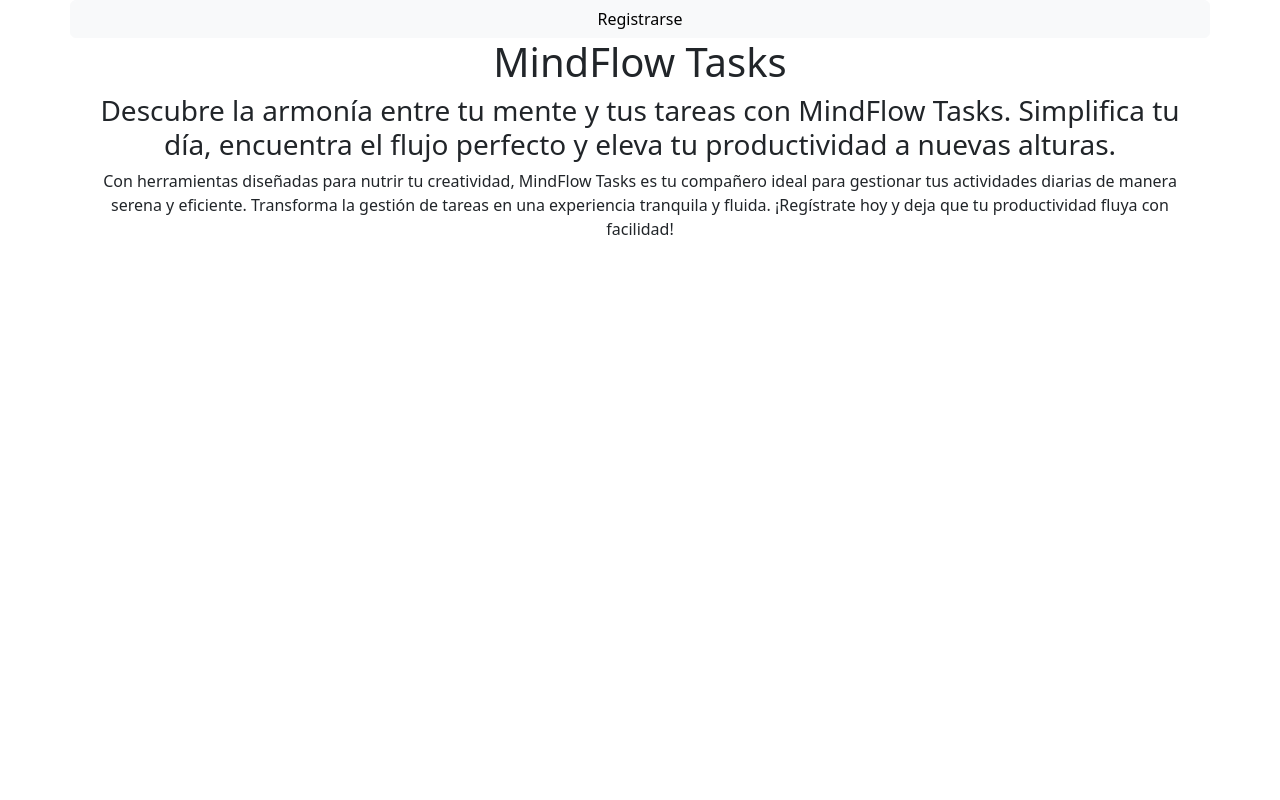
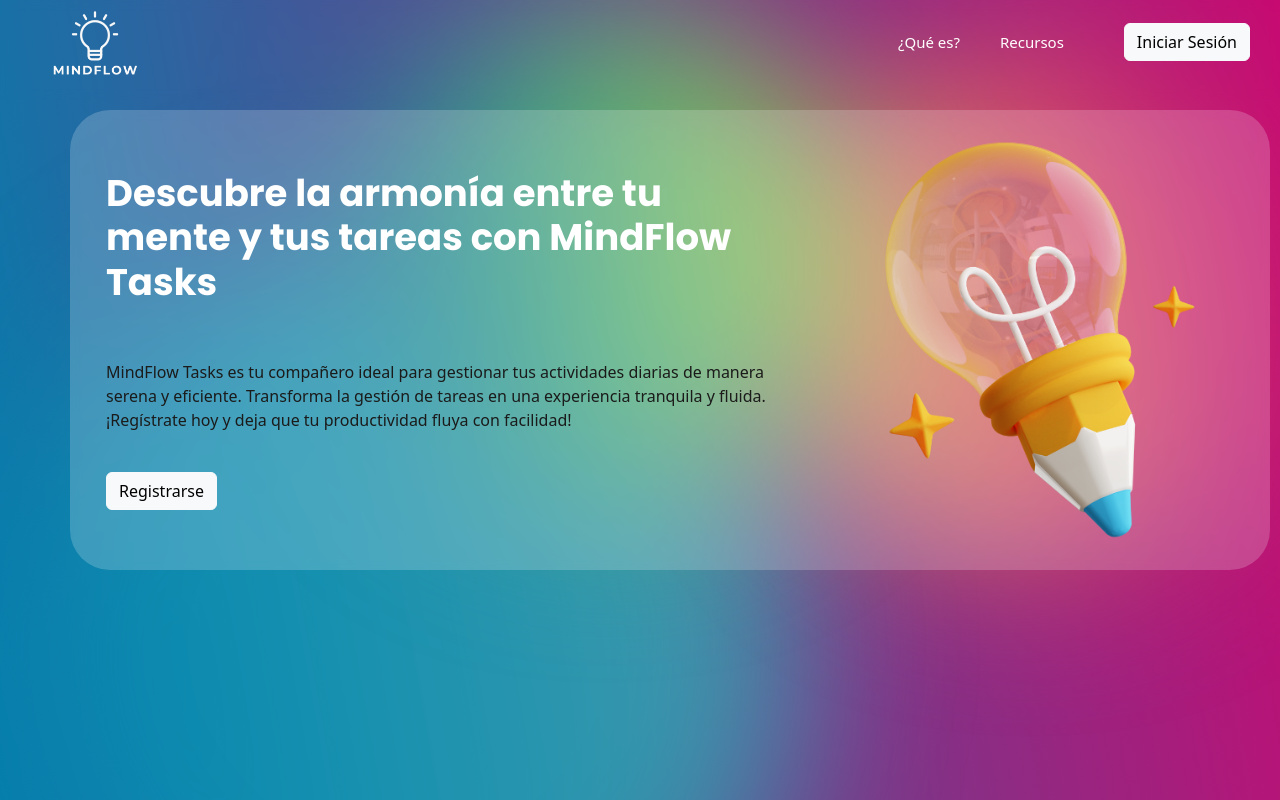
Before and after one commit to pinillajuanes/CRUD-Firebase-ReactJS, a React (Create React App) app: page / in a window 1280 px wide. Shown: the top 800 px of the page. Built offline with nearby package versions, Linux system fonts and the light colour scheme.

Commit message:
Agrega estilos landing

```diff
--- a/public/index.html
+++ b/public/index.html
@@ -13,6 +13,9 @@
     <link rel="manifest" href="%PUBLIC_URL%/manifest.json" />
     <title>React App</title>
     <link rel="stylesheet" href="https://cdnjs.cloudflare.com/ajax/libs/font-awesome/6.4.2/css/all.min.css" integrity="sha512-z3gLpd7yknf1YoNbCzqRKc4qyor8gaKU1qmn+CShxbuBusANI9QpRohGBreCFkKxLhei6S9CQXFEbbKuqLg0DA==" crossorigin="anonymous" referrerpolicy="no-referrer" />
+    <link rel="preconnect" href="https://fonts.googleapis.com">
+    <link rel="preconnect" href="https://fonts.gstatic.com" crossorigin>
+    <link href="https://fonts.googleapis.com/css2?family=Poppins:wght@700&display=swap" rel="stylesheet">
   </head>
   <body>
     <noscript>You need to enable JavaScript to run this app.</noscript>
--- a/src/App.css
+++ b/src/App.css
@@ -1,38 +1,14 @@
-.App {
-  text-align: center;
+body {
+  background-color: #D1B9DC;
+  margin: 0;
+  font-family: -apple-system, BlinkMacSystemFont, 'Segoe UI', 'Roboto', 'Oxygen',
+    'Ubuntu', 'Cantarell', 'Fira Sans', 'Droid Sans', 'Helvetica Neue',
+    sans-serif;
+  -webkit-font-smoothing: antialiased;
+  -moz-osx-font-smoothing: grayscale;
 }
 
-.App-logo {
-  height: 40vmin;
-  pointer-events: none;
+code {
+  font-family: source-code-pro, Menlo, Monaco, Consolas, 'Courier New',
+    monospace;
 }
-
-@media (prefers-reduced-motion: no-preference) {
-  .App-logo {
-    animation: App-logo-spin infinite 20s linear;
-  }
-}
-
-.App-header {
-  background-color: #282c34;
-  min-height: 100vh;
-  display: flex;
-  flex-direction: column;
-  align-items: center;
-  justify-content: center;
-  font-size: calc(10px + 2vmin);
-  color: white;
-}
-
-.App-link {
-  color: #61dafb;
-}
-
-@keyframes App-logo-spin {
-  from {
-    transform: rotate(0deg);
-  }
-  to {
-    transform: rotate(360deg);
-  }
-}
--- a/src/components/Home.js
+++ b/src/components/Home.js
@@ -1,14 +1,29 @@
-import React from 'react'
-import { Link } from 'react-router-dom'
+import React from 'react';
+import { Link } from 'react-router-dom';
+import '../styles/home.css';
+import Navbar from './Navbar';
+import bomb from '../assets/bomb.png';
 
 const Home = () => {
   return (
-    <div className='container'>
-      <div className='row'>
-        <Link to={`/register`} className='btn btn-light'>Registrarse</Link>
-        <h1>MindFlow Tasks</h1>
-        <h3>Descubre la armonía entre tu mente y tus tareas con MindFlow Tasks. Simplifica tu día, encuentra el flujo perfecto y eleva tu productividad a nuevas alturas.</h3>
-        <p>Con herramientas diseñadas para nutrir tu creatividad, MindFlow Tasks es tu compañero ideal para gestionar tus actividades diarias de manera serena y eficiente. Transforma la gestión de tareas en una experiencia tranquila y fluida. ¡Regístrate hoy y deja que tu productividad fluya con facilidad!</p>
+    <div className='back'>
+      <div id='up'></div>
+      <div id='down'></div>
+      <div id='left'></div>
+      <div id='right'></div>
+      <Navbar></Navbar>
+      <div className='details'>
+        <div className='text'>
+            <h3 id='slogan'>Descubre la armonía entre tu mente y tus tareas con MindFlow Tasks</h3>
+            <br></br>
+            <br></br>
+            <p id='explicacion'>MindFlow Tasks es tu compañero ideal para gestionar tus actividades diarias de manera serena y eficiente. Transforma la gestión de tareas en una experiencia tranquila y fluida. ¡Regístrate hoy y deja que tu productividad fluya con facilidad!</p>
+            <br></br>
+            <Link to={`/register`} className='btn btn-light' >Registrarse</Link>
+            </div>
+        <div className='foto'>
+            <img src={bomb} alt="bombilla" />
+        </div>
       </div>
     </div>
   )
--- /dev/null
+++ b/src/components/Navbar.js
@@ -0,0 +1,25 @@
+import React from 'react';
+import { Link } from 'react-router-dom';
+import '../styles/navbar.css';
+import DEA1 from '../assets/DEA1.png'
+
+const Navbar = () => {
+  return (
+    <div className='back'>
+      <nav>
+        <div className="logo">
+            <img src={DEA1} alt="logo" />
+        </div>
+        <ul className='nav-list'>
+            <li>¿Qué es?</li>
+            <li>Recursos</li>
+            <li></li>
+            <Link to={`/register`} className='btn btn-light'>Iniciar Sesión</Link>
+        </ul>
+
+      </nav>
+    </div>
+  )
+}
+
+export default Navbar
--- a/src/index.css
+++ b/src/index.css
@@ -1,4 +1,5 @@
 body {
+  background-color: #D1B9DC;
   margin: 0;
   font-family: -apple-system, BlinkMacSystemFont, 'Segoe UI', 'Roboto', 'Oxygen',
     'Ubuntu', 'Cantarell', 'Fira Sans', 'Droid Sans', 'Helvetica Neue',
@@ -6,8 +7,3 @@ body {
   -webkit-font-smoothing: antialiased;
   -moz-osx-font-smoothing: grayscale;
 }
-
-code {
-  font-family: source-code-pro, Menlo, Monaco, Consolas, 'Courier New',
-    monospace;
-}
--- /dev/null
+++ b/src/styles/home.css
@@ -0,0 +1,111 @@
+
+body{
+    margin: 0;
+    padding: 0;
+    min-height: 100vh;
+    background-image: linear-gradient(80deg, rgb(5, 124, 172), rgb(199, 10, 114)) ;
+    overflow: hidden;
+    font-family:  'poppins';
+
+}
+#up{
+    position: absolute;
+    height: 800px;
+    width: 800px;
+    border-radius: 50% ;
+    background-image: linear-gradient(80deg, rgb(5, 124, 172), rgb(43, 247, 202, 0.5)) ;
+    filter: blur(80px);
+    animation:down 30s infinite;
+}
+#down{
+    position: absolute;
+    right: 0;
+    height: 500px;
+    width: 500px;
+    border-radius: 50% ;
+    background-image: linear-gradient(80deg, rgb(245, 207, 82, 0.8), rgb(199, 10, 114)) ;
+    filter: blur(80px);
+    animation: up 30s infinite;
+}
+#left{
+    position: absolute;
+    height: 500px;
+    width: 500px;
+    border-radius: 50% ;
+    background-image: linear-gradient(80deg, rgb(5, 124, 172), rgb(183, 253, 52, 0.8)) ;
+    filter: blur(80px);
+    animation: left 30s 1s infinite;
+}
+#Right{
+    position: absolute;
+    height: 500px;
+    width: 500px;
+    border-radius: 50% ;
+    background-image: linear-gradient(80deg, rgb(26, 248, 18, 0.6), rgb(199, 10, 52, 0.8)) ;
+    filter: blur(80px);
+    animation: right 30s .5s infinite;
+}
+.details{
+    background-color: rgb(255, 255, 255, 0.2);
+    height: 460px;
+    width: 1200px;
+    margin-top: 10px;
+    margin-left: 70px;
+    margin-right: 70px;
+    border-radius: 40px;
+    backdrop-filter: blur(5px);
+    display: flex;
+    flex-direction: row;
+}
+.text{
+    text-align: left;
+    margin-top: 25px;
+    padding: 3%;
+    width: 100%;
+    color: #fff;
+}
+.foto img {
+    max-width: 420px;
+    height: auto;
+    margin: 20px;
+}
+#explicacion{
+    color: rgb(27, 27, 27);
+}
+#slogan{
+    font-weight: 700;
+    font-size: 37px;
+    font-family: 'Poppins', sans-serif;
+}
+@keyframes down {
+    0%, 100%{
+        top:-100px;
+    }
+    70%{
+        top:700px;
+    }
+}
+@keyframes up {
+    0%, 100%{
+        bottom:-100px;
+    }
+    70%{
+        bottom:700px;
+    }
+}
+@keyframes left {
+    0%, 100%{
+        left:-100px;
+    }
+    70%{
+        left:1300px;
+    }
+}
+@keyframes right {
+    0%, 100%{
+        right:-100px;
+    }
+    70%{
+        right:1300px;
+    }
+}
--- /dev/null
+++ b/src/styles/navbar.css
@@ -0,0 +1,32 @@
+nav{
+    display: flex;
+    align-items: center;
+    justify-content: space-between;
+    height: 100px;
+    backdrop-filter: blur(5px);
+    padding: 20px 30px;
+    color: #fff;
+}
+
+.nav-list{
+    display: flex;
+    align-items: center;
+    justify-content:space-evenly;
+    list-style-type:none ;
+}
+
+.nav-list li{
+    margin: 0 20px ;
+    font-size: 15px;
+    cursor: pointer;
+    font-weight: 500;
+}
+
+.logo {
+    display: flex;
+    justify-content: space-between;
+}
+
+.logo img {
+    max-width: 130px;
+}
```
Also changed, not shown: src/assets/DEA1.png (added), src/assets/bomb.png (added).
